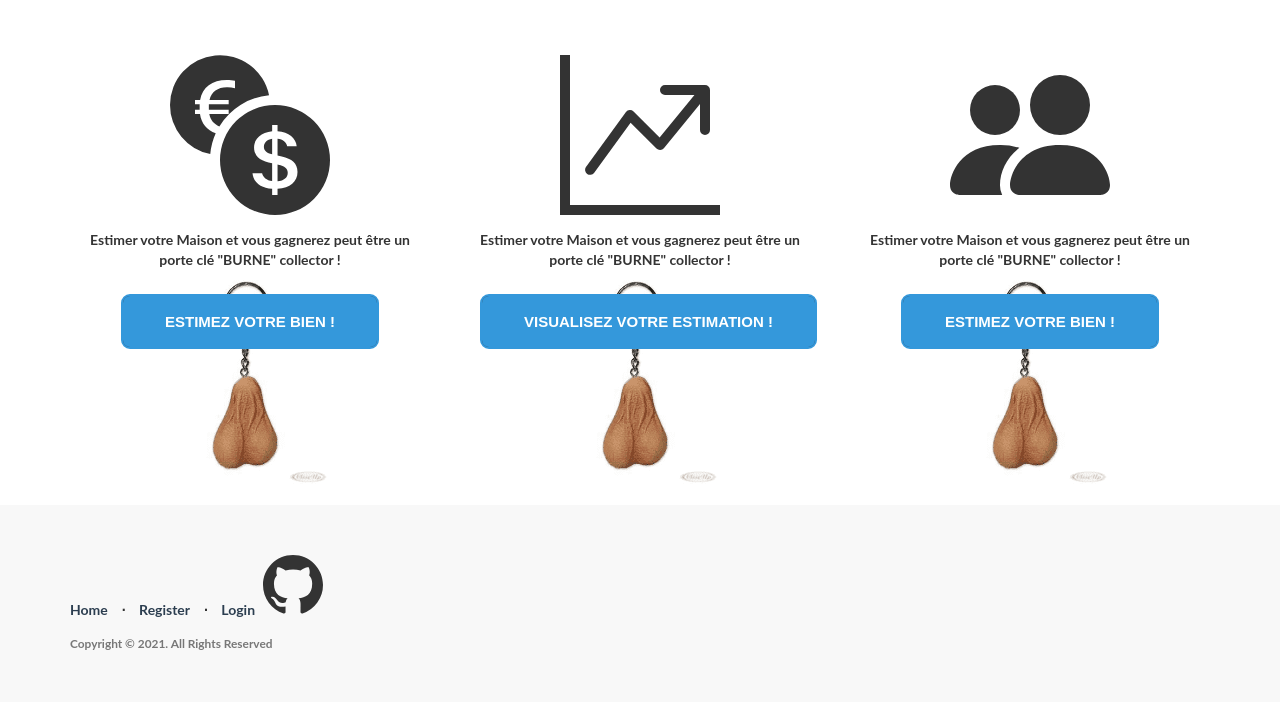
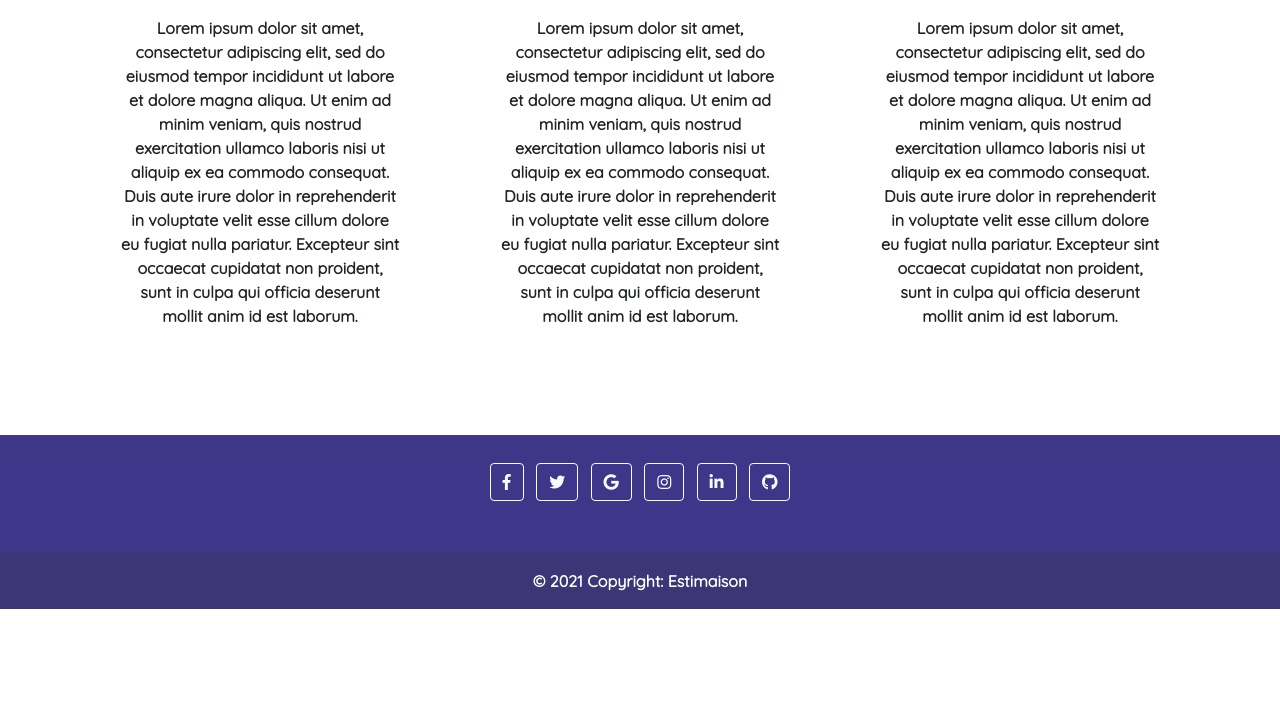
Before and after one commit to julienbosse/Brief_agile, a Flask app: page / in a window 1280 px wide. Shown: the part 819-1521 px from the top of the page. After the commit the page ends 1428 px from the top, so only its background shows below. Run offline with Flask 2, Linux system fonts and the light colour scheme; some libraries are stand-ins or nearby versions.

Commit message:
V2 project
finalisation Home

```diff
--- a/Estimaison/app/templates/dashboard.html
+++ b/Estimaison/app/templates/dashboard.html
@@ -15,7 +15,11 @@
     <h1 align="middle">Outils d'estimation de bien immobilier</h1>
 
     <div align="middle">
-        <img src="{{url_for('static', filename='img/dashboard.png')}}" alt="dashboard" />
+        <img src="{{url_for('static', filename='img/fig_carte.png')}}" alt="dashboard" />
+    </div>
+	<br>
+	<div align="middle">
+        <img src="{{url_for('static', filename='img/fig_income.png')}}" alt="dashboard" />
     </div>
 
 
--- a/Estimaison/app/templates/index.html
+++ b/Estimaison/app/templates/index.html
@@ -44,7 +44,7 @@
 	</div>
 
 	<div>
-		<a href="{{url_for('dashboard')}}" method="post"> Graph </a>
+		<a href="{{url_for('dashboard')}}"> Graph </a>
 	</div>
 
 	<footer>
--- a/V2/app/static/css/style.css
+++ b/V2/app/static/css/style.css
@@ -1,16 +1,84 @@
 /* app/static/css/style.css */
+@import url('https://fonts.googleapis.com/css?family=Quicksand&display=swap');
+@import url('https://fonts.googleapis.com/css?family=Spectral&display=swap');
+@import url('https://fonts.googleapis.com/css?family=Roboto+Mono:100')
 
 body, html {
     width: 100%;
     height: 100%;
 }
+.h1, h1{
+    font-size: 65px;
+}
+h1{
+    font-family: 'Spectral', serif;
+}
 
-body, h1, h2, h3 {
-    font-family: "Lato", "Helvetica Neue", Helvetica, Arial, sans-serif;
+body, h2, h3 {
+    font-family: 'Quicksand', sans-serif;
     font-weight: 700;
 }
 
-a, .navbar-default .navbar-brand, .navbar-default .navbar-nav>li>a {
+li{display:inline-block;min-width:50px;}
+li a {
+    text-decoration:none;
+    line-height: 50px;
+    padding: 0 10px;
+    text-align: center;
+    font-size: 1.3em;
+    color: #444444;
+    /*text-transform: uppercase;*/
+}
+li a:after {
+  content: '';
+  display: block;
+  margin: auto;
+  height: 1px;
+  width: 0;
+  background: transparent;
+  transition: width .5s ease, background-color .5s ease;
+}
+
+li a:hover:after {
+  width: 90%;
+  background: white;
+}
+
+.bg-light{
+    background-color:#0f056b!important;
+    transition: opacity: 0.42;
+}
+
+.navbar.scrolled {
+    background: #0f056b;
+    opacity: 0.53;
+}
+
+.navbar {
+    -webkit-transition: all 0.6s ease-out;
+    -moz-transition: all 0.6s ease-out;
+    -o-transition: all 0.6s ease-out;
+    -ms-transition: all 0.6s ease-out;
+    transition: all 0.6s ease-out;
+}
+
+.navbar-light.navbar-nav.nav-link{
+    color:white;
+}
+
+.navbar-light .navbar-nav .nav-link{
+    color:white;
+}
+
+.navbar-light .navbar-nav .nav-link{
+    color:white;
+}
+
+.navbar-light .navbar-brand{
+    color:white;
+}
+
+.navbar-default .navbar-brand, .navbar-default .navbar-nav>li>a {
   color: #2C3E50;
 }
 
@@ -18,9 +86,27 @@ a:hover, .navbar-default .navbar-brand:hover, .navbar-default .navbar-nav>li>a:h
   color: #DC7633;
 }
 
+a.navbar-brand.topnav {
+    font-size: 22px;
+}
+
+.lead {
+    font-size: 27px;
+    font-weight: bold;
+}
+
+.navbar.navbar-expand-lg.navbar-light.fixed-top.scrolled{
+    height: 50px;
+}
+
 footer {
-    padding: 50px 0;
+    /*padding: 50px 0;*/
     background-color: #f8f8f8;
+}
+
+.bg-dark {
+    background-color: #0f056b!important;
+    opacity: 0.8
 }
 
 p.copyright {
@@ -57,49 +143,6 @@ p.copyright {
     width: 100%;
 }
 
-.btn {
-  box-sizing: border-box;
-  appearance: none;
-  background-color: #34495E;
-  border: 2px solid #e74c3c;
-  border-radius: 0.6em;
-  color: #e74c3c;
-  cursor: pointer;
-  display: flex;
-  align-self: center;
-  font-size: 15px;
-  font-weight: 400;
-  line-height: 1;
-  margin: 20px;
-  padding: 1.2em 2.8em;
-  text-decoration: none;
-  text-align: center;
-  text-transform: uppercase;
-  font-family: 'Montserrat', sans-serif;
-  font-weight: 700;
-
-}
-
-.btn:hover, .btn:focus{
-    color: #fff;
-    outline: 0;
-}
-
-.third {
-  border-color: #3498db;
-  color: #fff;
-  box-shadow: 0 0 40px 40px #3498db inset, 0 0 0 0 #3498db;
-  transition: all 150ms ease-in-out;
-}
-
-.third:hover {
-    box-shadow: 0 0 10px 0 #3498db inset, 0 0 10px 4px #3498db;
-  }
-
-.btn.third{
-    display: inline-block;
-}
-
 .center {
     margin: auto;
     width: 50%;
@@ -168,8 +177,8 @@ p.copyright {
 }
 
 .section-1{
-    margin-top:150px;
-    margin-bottom:150px;
+    margin-top:60px;
+    margin-bottom:250px;
 }
 
 .wrapper-logo{
@@ -177,5 +186,89 @@ p.copyright {
 }
 
 .block-text{
-    margin:10px;
+    margin:35px;
 }
+
+
+/*************** ajout header *********************/
+
+
+.collapse.navbar-collapse{
+    margin-right: 25px;
+}
+
+.wrapper-text-home{
+    position: relative;
+    padding-bottom: 50px;
+    height: 100%;
+}
+
+.content-text{
+    text-align: center;
+    position: relative;
+    bottom: -150px;
+}
+
+.jumbotron {
+    /*position: relative;
+    background:none;*/
+    padding-top: 50px;
+    padding-bottom: 50px;
+    text-align: center;
+    color: #f8f8f8;
+    background: -webkit-gradient(linear, left top, left bottom, from(rgba(22, 22, 22, 0.1)), color-stop(75%, rgba(22, 22, 22, 0.5)), to(#161616)), url("../img/citybackground.jpg");
+    background: linear-gradient(to bottom, rgba(22, 22, 22, 0.1) 0%, rgba(22, 22, 22, 0.5) 50%, #161616 100%), url("../img/citybackground.jpg");
+    background-position: center;
+    background-repeat: no-repeat;
+    background-attachment: scroll;
+    background-size: cover;
+    height: 100%;
+}
+
+.jumbotron.pt-6{
+    height: 580px;
+}
+
+@media (min-width: 992px) {
+    .navbar-expand-lg .navbar-nav .nav-link {
+        padding-right: 2.5rem;
+        padding-left: 2.5rem;
+    }
+}
+
+
+.estimer-button {
+    text-align: center;
+    display: inline-block;
+    position: absolute;
+    bottom: 125px;
+    left: 0;
+    width: 100%;
+}
+
+
+/****************************/
+
+.box {
+  display: block;
+  background-color: transparent;
+  transition: width 2s, height 2s, background-color 2s, transform 2s;
+}
+
+.box:hover {
+  width: 200px;
+  height: 200px;
+  transform: rotate(180deg);
+}
+
+/****************** body home *****************/
+
+.logo-argent svg, .logo-graphique svg, .logo-team svg {
+    color: #0f056b;
+    opacity: 0.8
+}
+
+.logo-team svg {
+    position: relative;
+    top: 20px;
+}
--- /dev/null
+++ b/V2/app/static/js/home.js
@@ -0,0 +1,102 @@
+$(document).ready(function() {
+
+
+$(window).scroll(function() {
+    var scroll = $(window).scrollTop();
+
+     //>=, not <=
+    if (scroll >= 60) {
+        //clearHeader, not clearheader - caps H
+        //$(".navbar").addClass("bg-light");
+        $(".navbar").addClass("scrolled");
+        $(".nav-link").addClass("white-scroll");
+        $("a.navbar-brand").addClass("white-scroll");
+    } else {
+      $(".navbar").removeClass("scrolled");
+      $(".nav-link").removeClass("white-scroll");
+      $("a.navbar-brand").removeClass("white-scroll");
+    }
+}); //missing );
+
+/***********************/
+
+
+class TextScramble {
+  constructor(el) {
+    this.el = el
+    this.chars = '!<>-_\\/[]{}—=+*^?#________'
+    this.update = this.update.bind(this)
+  }
+  setText(newText) {
+    const oldText = this.el.innerText
+    const length = Math.max(oldText.length, newText.length)
+    const promise = new Promise((resolve) => this.resolve = resolve)
+    this.queue = []
+    for (let i = 0; i < length; i++) {
+      const from = oldText[i] || ''
+      const to = newText[i] || ''
+      const start = Math.floor(Math.random() * 40)
+      const end = start + Math.floor(Math.random() * 40)
+      this.queue.push({ from, to, start, end })
+    }
+    cancelAnimationFrame(this.frameRequest)
+    this.frame = 0
+    this.update()
+    return promise
+  }
+  update() {
+    let output = ''
+    let complete = 0
+    console.log(this.queue.length)
+    for (let i = 0, n = this.queue.length; i < n; i++) {
+      let { from, to, start, end, char } = this.queue[i]
+      if (this.frame >= end) {
+        complete++
+        output += to
+      } else if (this.frame >= start) {
+        if (!char || Math.random() < 0.28) {
+          char = this.randomChar()
+          this.queue[i].char = char
+        }
+        output += `<span class="dud">${char}</span>`
+      } else {
+        output += from
+      }
+    }
+    this.el.innerHTML = output
+    if (complete === this.queue.length) {
+      this.resolve()
+    } else {
+      this.frameRequest = requestAnimationFrame(this.update)
+      this.frame++
+    }
+  }
+  randomChar() {
+    return this.chars[Math.floor(Math.random() * this.chars.length)]
+  }
+}
+
+// ——————————————————————————————————————————————————
+// Example
+// ——————————————————————————————————————————————————
+
+const phrases = [
+  'Estimaison',
+]
+
+const el = document.querySelector('.text')
+const fx = new TextScramble(el)
+
+let counter = 0
+const next = () => {
+  if (counter < phrases.length) {
+    fx.setText(phrases[counter]).then(() => {
+    setTimeout(next, 800)
+    })
+    counter = (counter + 1) //% phrases.length
+  }
+}
+
+next()
+// document ready
+});
--- a/V2/app/templates/base.html
+++ b/V2/app/templates/base.html
@@ -4,57 +4,95 @@
 <html lang="en">
 <head>
     <title>{{ title }} | Esti'Maison</title>
-    <link href="https://maxcdn.bootstrapcdn.com/bootstrap/3.3.7/css/bootstrap.min.css" rel="stylesheet">
-    <script src="http://code.jquery.com/jquery-1.8.3.min.js"></script>
-    <!--<script type="text/javascript" src="{{ url_for('static', filename='js/jquery-1.3.2.min.js') }}"></script>-->
+
+    <script src="https://code.jquery.com/jquery-3.2.1.slim.min.js" integrity="sha384-KJ3o2DKtIkvYIK3UENzmM7KCkRr/rE9/Qpg6aAZGJwFDMVNA/GpGFF93hXpG5KkN" crossorigin="anonymous"></script>
+
+    <!--Path to Popper - it is for dropsdowns etc in bootstrap-->
+    <script src="https://cdnjs.cloudflare.com/ajax/libs/popper.js/1.12.3/umd/popper.min.js" integrity="sha384-vFJXuSJphROIrBnz7yo7oB41mKfc8JzQZiCq4NCceLEaO4IHwicKwpJf9c9IpFgh" crossorigin="anonymous"></script>
+
+    <link rel="stylesheet" href="https://stackpath.bootstrapcdn.com/bootstrap/4.3.1/css/bootstrap.min.css" integrity="sha384-ggOyR0iXCbMQv3Xipma34MD+dH/1fQ784/j6cY/iJTQUOhcWr7x9JvoRxT2MZw1T" crossorigin="anonymous">
+    <link rel="stylesheet" href="https://use.fontawesome.com/releases/v5.0.8/css/all.css" integrity="sha384-3AB7yXWz4OeoZcPbieVW64vVXEwADiYyAEhwilzWsLw+9FgqpyjjStpPnpBO8o8S" crossorigin="anonymous">
+    <script src="{{ url_for('static', filename='js/home.js') }}"></script>
     <link href="{{ url_for('static', filename='css/style.css') }}" rel="stylesheet">
-    <link rel="shortcut icon" href="{{ url_for('static', filename='img/favicon.ico') }}">
-    <script src="{{ url_for('static', filename='js/forms.js') }}"></script>
 </head>
 <body>
-    <nav class="navbar navbar-default navbar-fixed-top topnav" role="navigation">
-        <div class="container topnav">
-          <div class="navbar-header">
-              <button type="button" class="navbar-toggle" data-toggle="collapse" data-target="#bs-example-navbar-collapse-1">
-                  <span class="sr-only">Toggle navigation</span>
-                  <span class="icon-bar"></span>
-                  <span class="icon-bar"></span>
-                  <span class="icon-bar"></span>
-              </button>
-              <a class="navbar-brand topnav" href="">Esti'Maison</a>
-          </div>
-          <div class="collapse navbar-collapse" id="bs-example-navbar-collapse-1">
-              <ul class="nav navbar-nav navbar-right">
-                <li><a href="">Home</a></li>
-                <li><a href="">Predict</a></li>
-                <li><a href="">Login</a></li>
+    <nav class="navbar navbar-expand-lg navbar-light fixed-top">
+        <a class="navbar-brand" href="/">Estimaison</a>
+        <button class="navbar-toggler" type="button" data-toggle="collapse" data-target="#navbarSupportedContent" aria-controls="navbarSupportedContent" aria-expanded="false" aria-label="Toggle navigation">
+            <span class="navbar-toggler-icon"></span>
+        </button>
+        <div class="collapse navbar-collapse" id="navbarSupportedContent">
+            <ul class="navbar-nav ml-auto navbar-righ">
+                <li class="nav-item">
+                    <a class="nav-link" href="/">Home<span class="sr-only">(current)</span></a>
+                </li>
+                <li class="nav-item">
+                    <a class="nav-link" href="{{ url_for('form_predict') }}">Predict<span class="sr-only">(current)</span></a>
+                </li>
+                <li class="nav-item">
+                    <a class="nav-link" href="{{ url_for('dashboard') }}">DashBoard<span class="sr-only">(current)</span></a>
+                </li>
+                <li class="nav-item dropdown">
+                    <div class="dropdown-menu" aria-labelledby="navbarDropdown">
+                        <a class="dropdown-item" href="#">Predict</a>
+                        <a class="dropdown-item" href="#">Team</a>
+                    </div>
+                </li>
             </ul>
-          </div>
         </div>
     </nav>
-    <div class="wrapper">
+
+    <div class="jumbotron pt-6">
+        <div class="wrapper-text-home">
+            <div class="content-text">
+                <!--<h1 class="display-4">Estimaison</h1>-->
+                <h1 class="text"></h1>
+              <p class="lead">Notre solution IA</p>
+              <hr class="my-4" style="visibility:hidden;">
+            </div>
+        </div>
+    </div>
+
       {% block body %}
       {% endblock %}
-      <div class="push"></div>
-    </div>
-    <footer>
-        <div class="container">
-            <div class="row">
-                <div class="col-lg-12">
-                    <ul class="list-inline">
-                        <li><a href="">Home</a></li>
-                        <li class="footer-menu-divider">⋅</li>
-                        <li><a href="">Register</a></li>
-                        <li class="footer-menu-divider">⋅</li>
-                        <li><a href="">Login</a></li>
-                        <svg xmlns="http://www.w3.org/2000/svg" width="60" height="60" fill="currentColor" class="bi bi-github" viewBox="0 0 16 16">
-                            <path d="M8 0C3.58 0 0 3.58 0 8c0 3.54 2.29 6.53 5.47 7.59.4.07.55-.17.55-.38 0-.19-.01-.82-.01-1.49-2.01.37-2.53-.49-2.69-.94-.09-.23-.48-.94-.82-1.13-.28-.15-.68-.52-.01-.53.63-.01 1.08.58 1.23.82.72 1.21 1.87.87 2.33.66.07-.52.28-.87.51-1.07-1.78-.2-3.64-.89-3.64-3.95 0-.87.31-1.59.82-2.15-.08-.2-.36-1.02.08-2.12 0 0 .67-.21 2.2.82.64-.18 1.32-.27 2-.27.68 0 1.36.09 2 .27 1.53-1.04 2.2-.82 2.2-.82.44 1.1.16 1.92.08 2.12.51.56.82 1.27.82 2.15 0 3.07-1.87 3.75-3.65 3.95.29.25.54.73.54 1.48 0 1.07-.01 1.93-.01 2.2 0 .21.15.46.55.38A8.012 8.012 0 0 0 16 8c0-4.42-3.58-8-8-8z"/>
-                        </svg>
-                    </ul>
-                    <p class="copyright text-muted small">Copyright © 2021. All Rights Reserved</p>
-                </div>
-            </div>
-        </div>
+    <div class="push"></div>
+
+    <footer class="bg-dark text-center text-white">
+          <!-- Grid container -->
+          <div class="container p-4 pb-0">
+              <!-- Section: Social media -->
+              <section class="mb-4">
+                  <!-- Facebook -->
+                  <a class="btn btn-outline-light btn-floating m-1" href="#!" role="button">
+                      <i class="fab fa-facebook-f"></i>
+                  </a>
+
+                  <!-- Twitter -->
+                  <a class="btn btn-outline-light btn-floating m-1" href="#!" role="button"><i class="fab fa-twitter"></i></a>
+
+                  <!-- Google -->
+                  <a class="btn btn-outline-light btn-floating m-1" href="#!" role="button"><i class="fab fa-google"></i></a>
+
+                  <!-- Instagram -->
+                  <a class="btn btn-outline-light btn-floating m-1" href="#!" role="button"><i class="fab fa-instagram"></i></a>
+
+                  <!-- Linkedin -->
+                  <a class="btn btn-outline-light btn-floating m-1" href="#!" role="button"><i class="fab fa-linkedin-in"></i></a>
+
+                  <!-- Github -->
+                  <a class="btn btn-outline-light btn-floating m-1" href="#!" role="button"><i class="fab fa-github"></i></a>
+                </section>
+                <!-- Section: Social media -->
+              </div>
+          <!-- Grid container -->
+
+          <!-- Copyright -->
+          <div class="text-center p-3" style="background-color: rgba(0, 0, 0, 0.2);">
+                © 2021 Copyright:
+                <a class="text-white" href="#">Estimaison</a>
+                <img style="display:none" src="../static/img/couille.png">
+          </div>
+          <!-- Copyright -->
     </footer>
 </body>
 </html>
--- a/V2/app/templates/index.html
+++ b/V2/app/templates/index.html
@@ -2,28 +2,6 @@
 {% extends "base.html" %}
 {% block title %}Home{% endblock %}
 {% block body %}
-<div class="intro-header">
-    <div class="container">
-        <div class="row">
-            <div class="col-lg-12">
-                <div class="intro-message">
-                    <h1>Esti'Maison</h1>
-                    <h3>Notre solution IA : </h3>
-                    <hr class="intro-divider">
-                </div>
-            </div>
-        </div>
-        <div class="row">
-            <div class="col-lg-12">
-                <div class="wrapper_button">
-                    <div class="estimer-button">
-                        <a href="#"><button class="btn third">Estimez votre bien !</button></a>
-                    </div>
-                </div>
-            </div>
-        </div>
-    </div>
-</div>
 <div class="section-1">
     <div class="container">
         <div class="row">
@@ -31,21 +9,28 @@
                 <div class="wrapper-logo" style="height: 300px">
                     <div class="" style=" height:50px">
                         <div class="logo-argent">
-                            <svg xmlns="http://www.w3.org/2000/svg" width="160" height="160" fill="currentColor" class="bi bi-currency-exchange" viewBox="0 0 16 16">
-                                <path d="M0 5a5.002 5.002 0 0 0 4.027 4.905 6.46 6.46 0 0 1 .544-2.073C3.695 7.536 3.132 6.864 3 5.91h-.5v-.426h.466V5.05c0-.046 0-.093.004-.135H2.5v-.427h.511C3.236 3.24 4.213 2.5 5.681 2.5c.316 0 .59.031.819.085v.733a3.46 3.46 0 0 0-.815-.082c-.919 0-1.538.466-1.734 1.252h1.917v.427h-1.98c-.003.046-.003.097-.003.147v.422h1.983v.427H3.93c.118.602.468 1.03 1.005 1.229a6.5 6.5 0 0 1 4.97-3.113A5.002 5.002 0 0 0 0 5zm16 5.5a5.5 5.5 0 1 1-11 0 5.5 5.5 0 0 1 11 0zm-7.75 1.322c.069.835.746 1.485 1.964 1.562V14h.54v-.62c1.259-.086 1.996-.74 1.996-1.69 0-.865-.563-1.31-1.57-1.54l-.426-.1V8.374c.54.06.884.347.966.745h.948c-.07-.804-.779-1.433-1.914-1.502V7h-.54v.629c-1.076.103-1.808.732-1.808 1.622 0 .787.544 1.288 1.45 1.493l.358.085v1.78c-.554-.08-.92-.376-1.003-.787H8.25zm1.96-1.895c-.532-.12-.82-.364-.82-.732 0-.41.311-.719.824-.809v1.54h-.005zm.622 1.044c.645.145.943.38.943.796 0 .474-.37.8-1.02.86v-1.674l.077.018z"/>
-                            </svg>
+                            <a href="{{ url_for('form_predict') }}">
+                                <svg xmlns="http://www.w3.org/2000/svg" width="160" height="160" fill="currentColor" class="bi bi-currency-exchange" viewBox="0 0 16 16">
+                                    <path d="M0 5a5.002 5.002 0 0 0 4.027 4.905 6.46 6.46 0 0 1 .544-2.073C3.695 7.536 3.132 6.864 3 5.91h-.5v-.426h.466V5.05c0-.046 0-.093.004-.135H2.5v-.427h.511C3.236 3.24 4.213 2.5 5.681 2.5c.316 0 .59.031.819.085v.733a3.46 3.46 0 0 0-.815-.082c-.919 0-1.538.466-1.734 1.252h1.917v.427h-1.98c-.003.046-.003.097-.003.147v.422h1.983v.427H3.93c.118.602.468 1.03 1.005 1.229a6.5 6.5 0 0 1 4.97-3.113A5.002 5.002 0 0 0 0 5zm16 5.5a5.5 5.5 0 1 1-11 0 5.5 5.5 0 0 1 11 0zm-7.75 1.322c.069.835.746 1.485 1.964 1.562V14h.54v-.62c1.259-.086 1.996-.74 1.996-1.69 0-.865-.563-1.31-1.57-1.54l-.426-.1V8.374c.54.06.884.347.966.745h.948c-.07-.804-.779-1.433-1.914-1.502V7h-.54v.629c-1.076.103-1.808.732-1.808 1.622 0 .787.544 1.288 1.45 1.493l.358.085v1.78c-.554-.08-.92-.376-1.003-.787H8.25zm1.96-1.895c-.532-.12-.82-.364-.82-.732 0-.41.311-.719.824-.809v1.54h-.005zm.622 1.044c.645.145.943.38.943.796 0 .474-.37.8-1.02.86v-1.674l.077.018z"/>
+                                </svg>
+                            </a>
                         </div>
                         <div class="block-text">
-                            <p>Estimer votre Maison et vous gagnerez peut être un porte clé "BURNE" collector !</p>
-                            <img src="../static/img/couille.png">
+                            <p>Lorem ipsum dolor sit amet, consectetur adipiscing elit,
+                                    sed do eiusmod tempor incididunt ut labore et dolore magna aliqua.
+                                    Ut enim ad minim veniam, quis nostrud exercitation ullamco laboris nisi
+                                    ut aliquip ex ea commodo consequat. Duis aute irure dolor in reprehenderit
+                                    in voluptate velit esse cillum dolore eu fugiat nulla pariatur. Excepteur
+                                    sint occaecat cupidatat non proident, sunt in culpa qui officia deserunt mollit
+                                    anim id est laborum.</p>
                         </div>
-                        <div class="block_button">
+                        <!--<div class="block_button">
                             <div class="wrapper_button">
                                 <div class="estimer-button">
                                     <a href="{{ url_for('form_predict') }}"><button class="btn third">Estimez votre bien !</button></a>
                                 </div>
                             </div>
-                        </div>
+                        </div>-->
                     </div>
                 </div>
             </div>
@@ -54,21 +39,26 @@
                     <div class="wrapper-logo" style="height: 300px">
                         <div class="" style=" height:50px">
                             <div class="logo-graphique">
-                                <svg xmlns="http://www.w3.org/2000/svg" width="160" height="160" fill="currentColor" class="bi bi-graph-up" viewBox="0 0 16 16">
+                                <a href="{{ url_for('dashboard') }}"><svg xmlns="http://www.w3.org/2000/svg" width="160" height="160" fill="currentColor" class="bi bi-graph-up" viewBox="0 0 16 16">
                                     <path fill-rule="evenodd" d="M0 0h1v15h15v1H0V0zm10 3.5a.5.5 0 0 1 .5-.5h4a.5.5 0 0 1 .5.5v4a.5.5 0 0 1-1 0V4.9l-3.613 4.417a.5.5 0 0 1-.74.037L7.06 6.767l-3.656 5.027a.5.5 0 0 1-.808-.588l4-5.5a.5.5 0 0 1 .758-.06l2.609 2.61L13.445 4H10.5a.5.5 0 0 1-.5-.5z"/>
-                                </svg>
+                                </svg></a>
                             </div>
                             <div class="block-text">
-                                <p>Estimer votre Maison et vous gagnerez peut être un porte clé "BURNE" collector !</p>
-                                <img src="../static/img/couille.png">
+                                <p>Lorem ipsum dolor sit amet, consectetur adipiscing elit,
+                                    sed do eiusmod tempor incididunt ut labore et dolore magna aliqua.
+                                    Ut enim ad minim veniam, quis nostrud exercitation ullamco laboris nisi
+                                    ut aliquip ex ea commodo consequat. Duis aute irure dolor in reprehenderit
+                                    in voluptate velit esse cillum dolore eu fugiat nulla pariatur. Excepteur
+                                    sint occaecat cupidatat non proident, sunt in culpa qui officia deserunt mollit
+                                    anim id est laborum.</p>
                             </div>
-                            <div class="block_button">
+                            <!--<div class="block_button">
                                 <div class="wrapper_button">
                                     <div class="estimer-button">
-                                        <a href="#"><button class="btn third">Visualisez votre estimation !</button></a>
+                                        <a href="#"><button class="btn third">Les graphiques </button></a>
                                     </div>
                                 </div>
-                            </div>
+                            </div>-->
                         </div>
                     </div>
                 </div>
@@ -85,16 +75,21 @@
                                 </svg>
                             </div>
                             <div class="block-text">
-                                <p>Estimer votre Maison et vous gagnerez peut être un porte clé "BURNE" collector !</p>
-                                <img src="../static/img/couille.png">
+                                <p>Lorem ipsum dolor sit amet, consectetur adipiscing elit,
+                                    sed do eiusmod tempor incididunt ut labore et dolore magna aliqua.
+                                    Ut enim ad minim veniam, quis nostrud exercitation ullamco laboris nisi
+                                    ut aliquip ex ea commodo consequat. Duis aute irure dolor in reprehenderit
+                                    in voluptate velit esse cillum dolore eu fugiat nulla pariatur. Excepteur
+                                    sint occaecat cupidatat non proident, sunt in culpa qui officia deserunt mollit
+                                    anim id est laborum.</p>
                             </div>
-                            <div class="block_button">
+                            <!--<div class="block_button">
                                 <div class="wrapper_button">
                                     <div class="estimer-button">
                                         <a href="#"><button class="btn third">Estimez votre bien !</button></a>
                                     </div>
                                 </div>
-                            </div>
+                            </div>-->
                         </div>
                     </div>
                 </div>
--- a/V2/app/views.py
+++ b/V2/app/views.py
@@ -41,3 +41,9 @@ def predict():
         prediction=prediction,
         longitude=location.longitude,
         latitude=location.latitude)
+
+
+@app.route('/dashboard', methods=['GET', 'POST'])
+def dashboard():
+    date = datetime.datetime.now().strftime("%x %X")
+    return render_template('dashboard.html', date=date)
```
Also changed, not shown: other parts of V2/app/static/css/style.css (+0 -34 lines), Estimaison/app/models.py (+16 -3 lines), V2/app/templates/dashboard.html (added, +27 -0 lines), V2/app/templates/form_predict.html (+1 -23 lines), Estimaison/app/static/img/fig_carte.png (added), Estimaison/app/static/img/fig_income.png (added).
